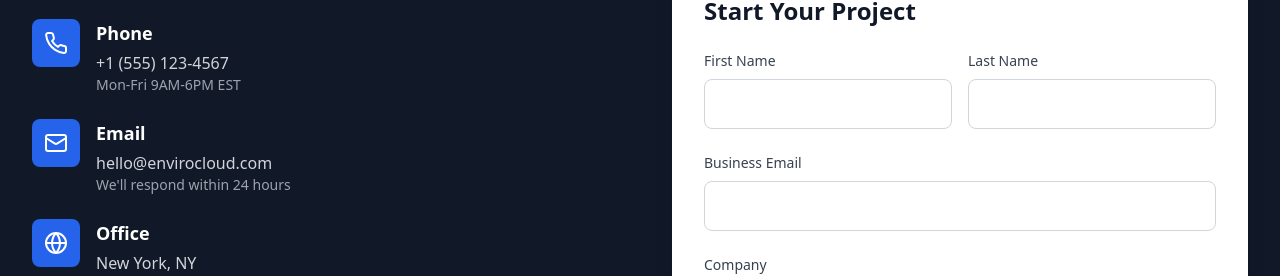
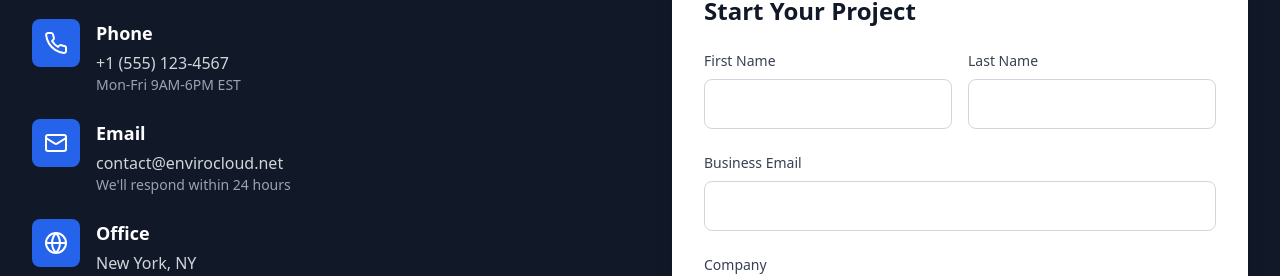
Before and after one commit to spence709/nas-services, a React (Vite) app: page / in a window 1280 px wide. Shown: the part 3922-4198 px from the top of the page. Built offline with nearby package versions, Linux system fonts and the light colour scheme.

Commit message:
fix : update the email

```diff
--- a/src/App.jsx
+++ b/src/App.jsx
@@ -516,7 +516,7 @@
                       <h4 className="text-lg font-semibold text-white mb-1">
                         Email
                       </h4>
-                      <p className="text-gray-300">hello@envirocloud.com</p>
+                      <p className="text-gray-300">contact@envirocloud.net</p>
                       <p className="text-sm text-gray-400">
                         We'll respond within 24 hours
                       </p>
```
